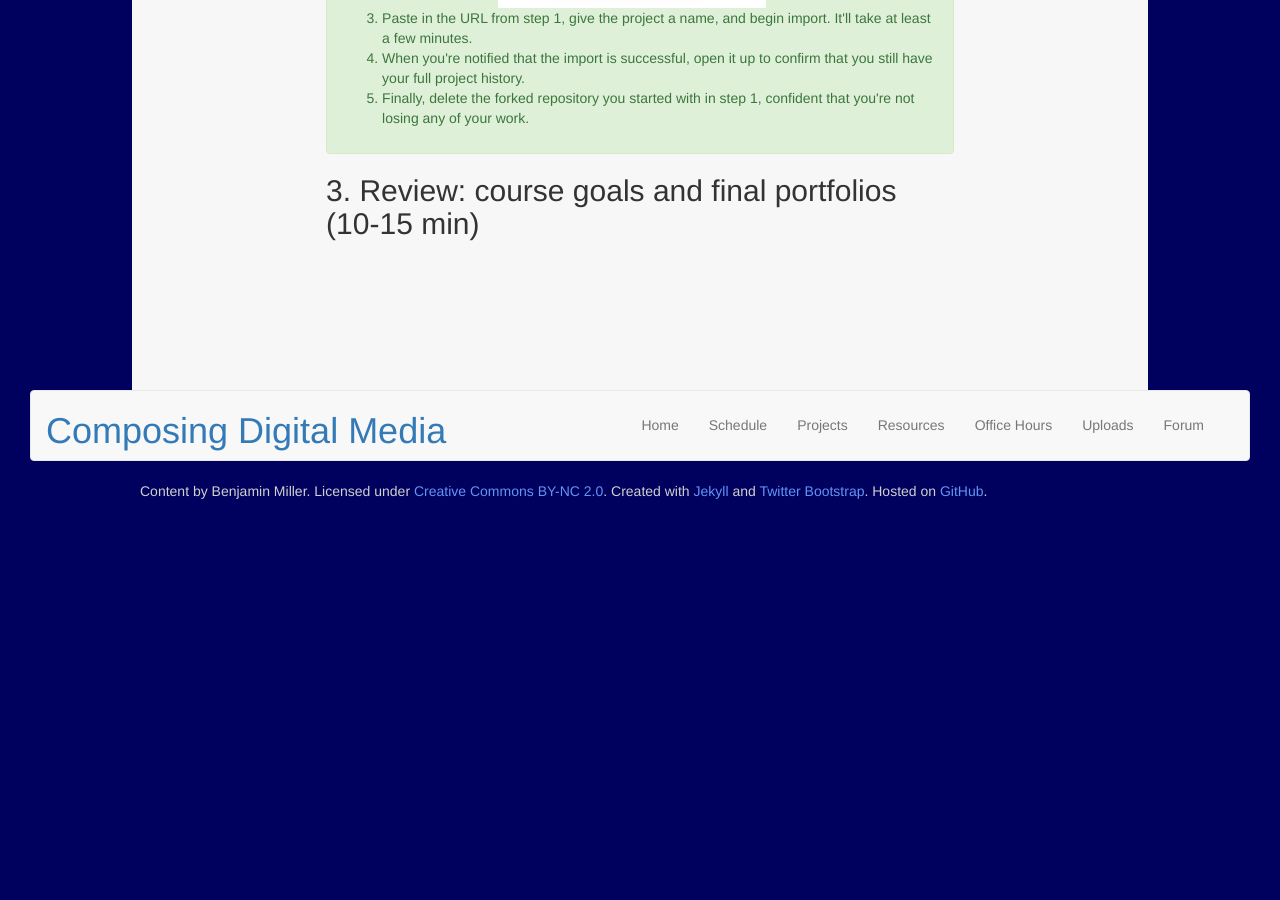
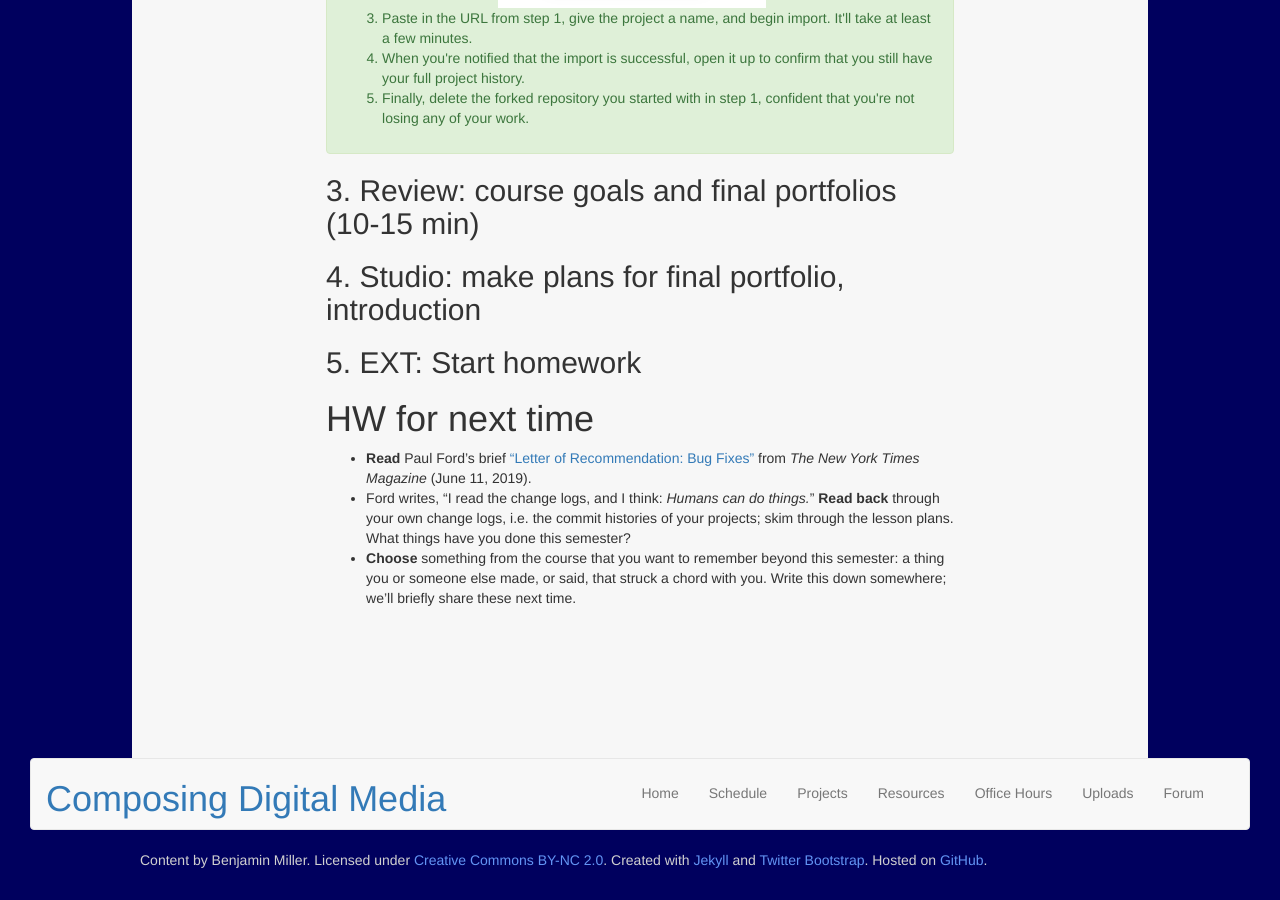
Before and after one commit to benmiller314/cdm2019fall, a Jekyll site: the page built from plans/lesson-26.md, in a window 1280 px wide and 900 px high, scrolled down 1381 px. Built offline with Jekyll 4.4.1, drawn with Linux system fonts in a browser that asks for light colours; our own code applies the rules of GitHub Pages for plain Markdown files; before the commit the page ends 1961 px from its top, so only the background shows below that.

Commit message:
add homework for next time

```diff
--- a/plans/lesson-26.md
+++ b/plans/lesson-26.md
@@ -56,3 +56,13 @@ So I'm asking you to **"detach" your repositories from the fork tree** before th
 </div>
 
 ## 3. Review: course goals and final portfolios (10-15 min)
+
+## 4. Studio: make plans for final portfolio, introduction
+
+## 5. EXT: Start homework
+
+# HW for next time
+
+* **Read** Paul Ford's brief <a href="https://www.nytimes.com/2019/06/11/magazine/letter-of-recommendation-bug-fixes-git.html">"Letter of Recommendation: Bug Fixes"</a> from <em>The New York Times Magazine</em> (June 11, 2019).
+* Ford writes, "I read the change logs, and I think: <em>Humans can do things.</em>" **Read back** through your own change logs, i.e. the commit histories of your projects; skim through the lesson plans. What things have you done this semester?
+* **Choose** something from the course that you want to remember beyond this semester: a thing you or someone else made, or said, that struck a chord with you. Write this down somewhere; we'll briefly share these next time.
```
